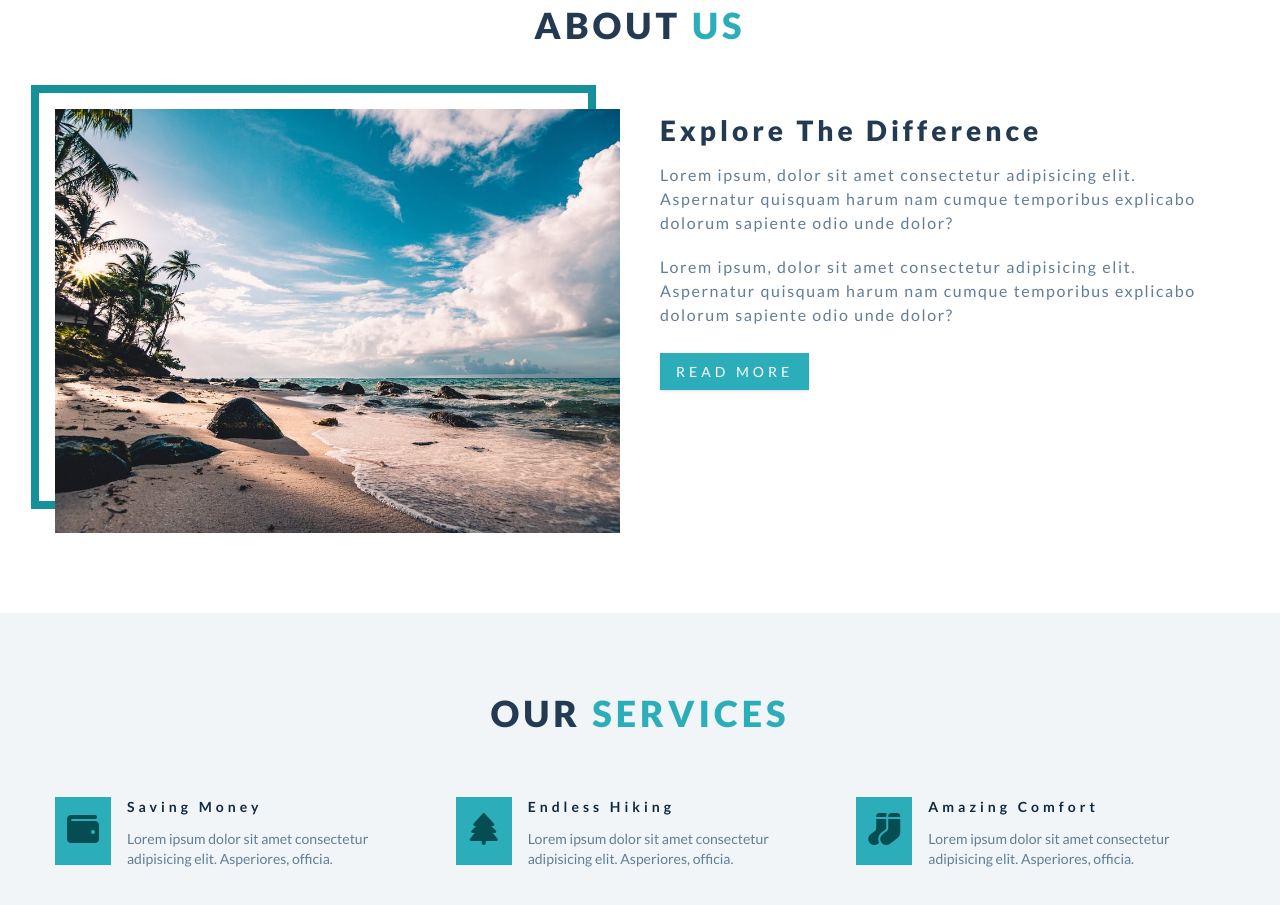
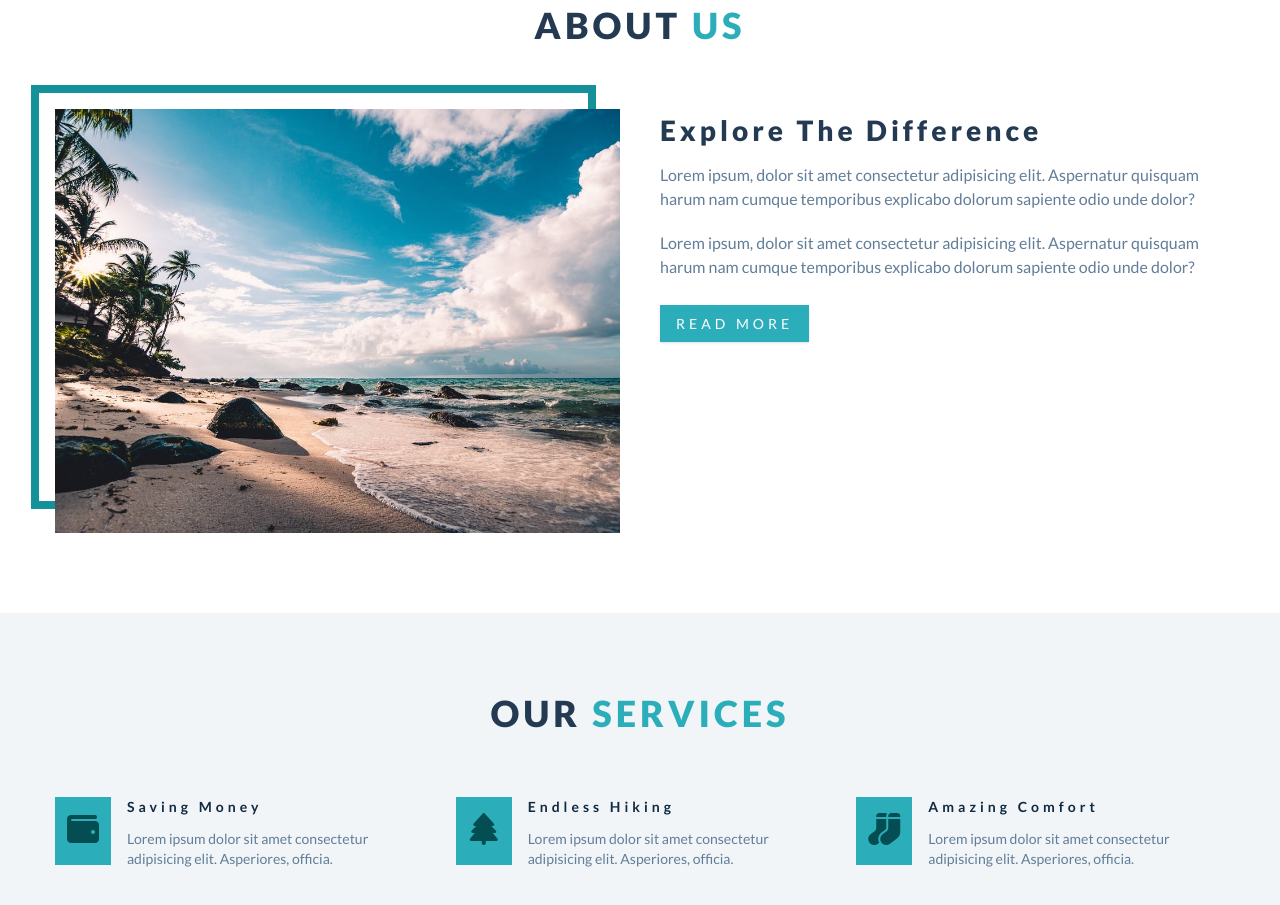
Before and after one commit to mszaman/backroads-twcss, a website built with Vite: page index.html in a window 1280 px wide. Shown: the part 875-1780 px from the top of the page. Built offline with nearby package versions, Linux system fonts and the light colour scheme.

Commit message:
remove letter-spacing from paragraph in About Section.

```diff
--- a/index.html
+++ b/index.html
@@ -124,12 +124,12 @@
             >
               explore the difference
             </h2>
-            <p class="mb-5 text-base tracking-widest text-gray-5">
+            <p class="mb-5 text-base text-gray-5">
               Lorem ipsum, dolor sit amet consectetur adipisicing elit.
               Aspernatur quisquam harum nam cumque temporibus explicabo dolorum
               sapiente odio unde dolor?
             </p>
-            <p class="mb-8 text-base tracking-widest text-gray-5">
+            <p class="mb-8 text-base text-gray-5">
               Lorem ipsum, dolor sit amet consectetur adipisicing elit.
               Aspernatur quisquam harum nam cumque temporibus explicabo dolorum
               sapiente odio unde dolor?
```
